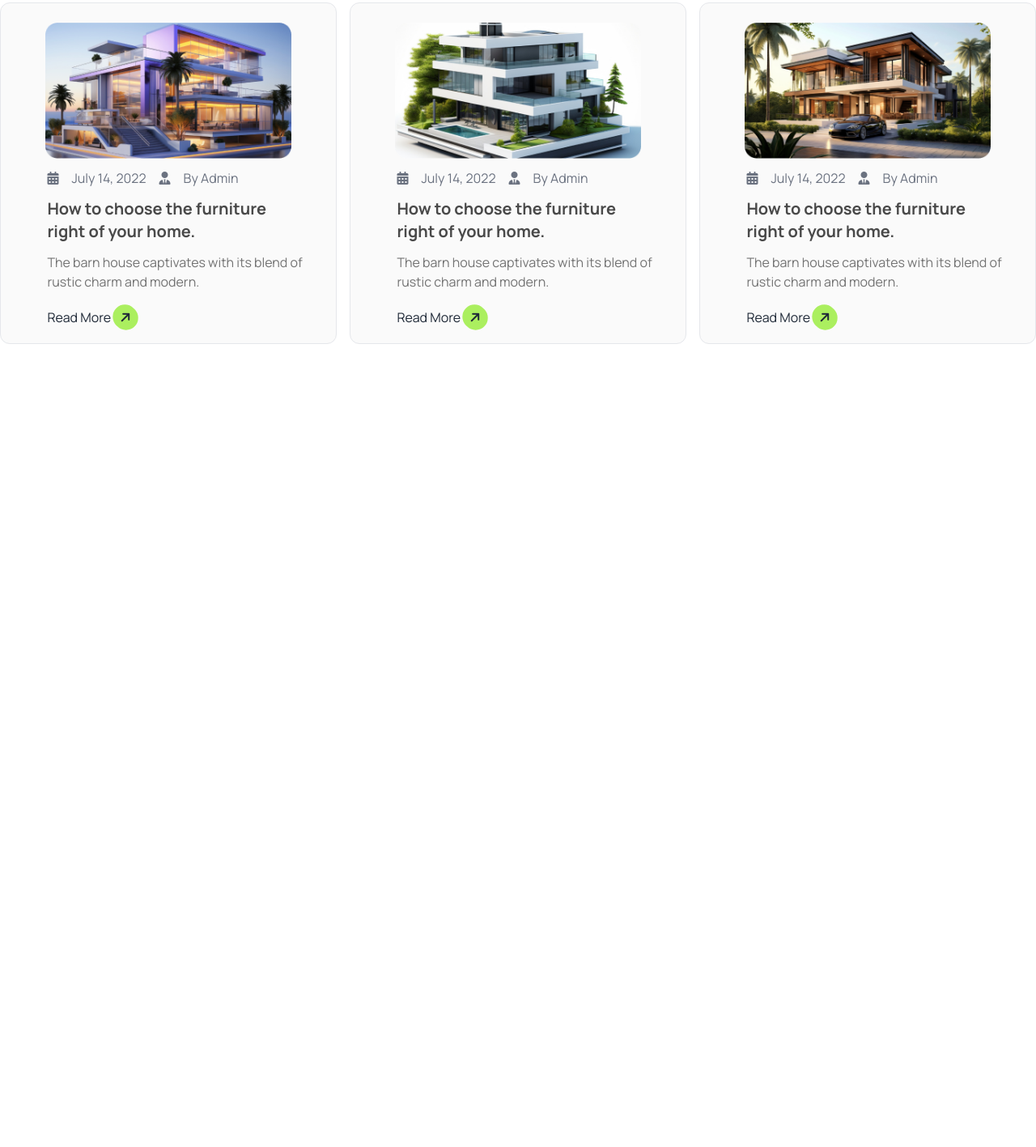
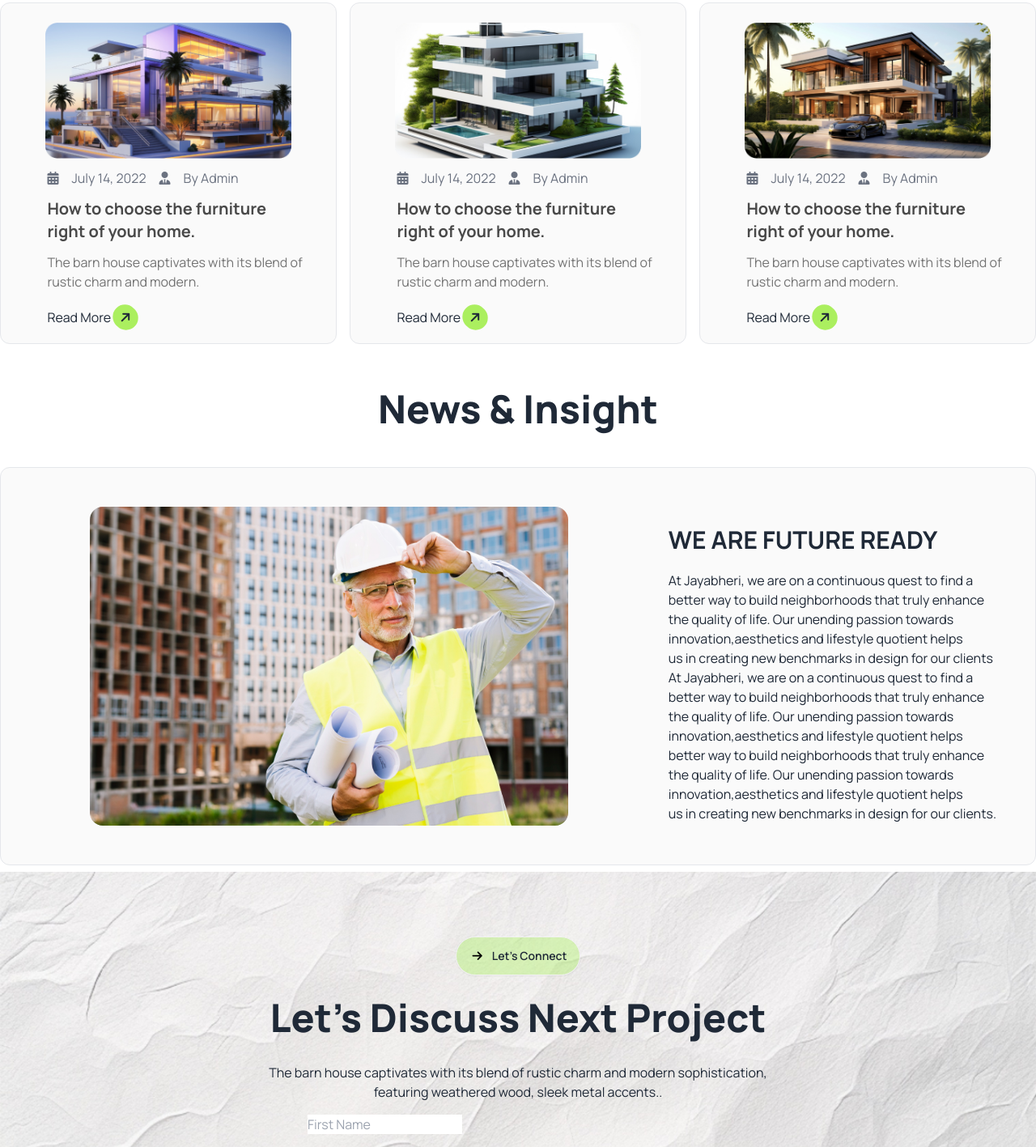
Before and after one commit to arojitmondal996/B10-Assignment-03, a plain HTML site: page index.html in a window 1280 px wide. Shown: the part 3481-4898 px from the top of the page at 81% size. Before the commit the page ends 3906 px from the top, so only its background shows below. Drawn offline with nearby package versions, Linux system fonts and the light colour scheme.

Commit message:
new section complete

```diff
--- a/index.html
+++ b/index.html
@@ -31,6 +31,12 @@
     <style>
         .font-manrope {
             font-family: "Manrope", sans-serif;
+        }
+        .next-project {
+            background-image: url("./assets/bg.jpg");
+            background-position: center;
+            background-size: cover;
+            background-repeat: no-repeat;
         }
     </style>
 </head>
@@ -228,7 +234,8 @@
                             <p>The barn house captivates with its blend of rustic charm <br> and modern. The barn house
                                 captivates with its blend of <br> rustic charm and modern .</p>
                             <a class="font-bold text-xl" href="#">View Details
-                                <i class="fa-solid mt-4 fa-arrow-right -rotate-45 p-2 bg-[#ABEF5F] rounded-3xl gap-8"></i>
+                                <i
+                                    class="fa-solid mt-4 fa-arrow-right -rotate-45 p-2 bg-[#ABEF5F] rounded-3xl gap-8"></i>
                             </a>
                         </div>
                     </div>
@@ -249,7 +256,8 @@
                             <h2 class="font-bold text-xl mb-4">Commercial</h2>
                             <p>The barn house captivates with its blend of rustic charm.</p>
                             <a class="font-bold text-xl" href="#">View Details
-                                <i class="fa-solid mt-4 fa-arrow-right -rotate-45 p-2 bg-[#ABEF5F] rounded-3xl gap-8"></i>
+                                <i
+                                    class="fa-solid mt-4 fa-arrow-right -rotate-45 p-2 bg-[#ABEF5F] rounded-3xl gap-8"></i>
                             </a>
                         </div>
                     </div>
@@ -379,7 +387,51 @@
                     </div>
                 </div>
             </div>
+            <!-- new section start -->
+            <div class="mx-auto container mt-14 flex justify-center items-center mb-12">
+                <h1 class="text-5xl font-extrabold">News & Insight</h1>
+            </div>
+            <div
+                class="mx-auto lg:flex container border border-spacing-1 mt-12 rounded-xl bg-[#fafafa] justify-center items-center p-12">
+                <div class="mx-auto flex container lg:h-1/2 lg:w-1/2 justify-center items-center">
+                    <img class="ml-0 rounded-2xl" src="./assets/arojit.jpg" alt="">
+                </div>
+                <div class="mx-auto mt-5 mr-0">
+                    <h1 class="text-3xl font-bold mb-5">WE ARE FUTURE READY</h1>
+                    <p>
+                        At Jayabheri, we are on a continuous quest to find a <br>
+                        better way to build neighborhoods that truly enhance <br>
+                        the quality of life. Our unending passion towards <br>
+                        innovation,aesthetics and lifestyle quotient helps <br>
+                        us in creating new benchmarks in design for our clients <br>
+                        At Jayabheri, we are on a continuous quest to find a <br>
+                        better way to build neighborhoods that truly enhance <br>
+                        the quality of life. Our unending passion towards <br>
+                        innovation,aesthetics and lifestyle quotient helps <br>
+                        better way to build neighborhoods that truly enhance <br>
+                        the quality of life. Our unending passion towards <br>
+                        innovation,aesthetics and lifestyle quotient helps <br>
+                        us in creating new benchmarks in design for our clients.
+                    </p>
+                </div>
+            </div>
         </section>
+        <!-- Let’s Discuss Next Project section start -->
+         <section class="next-project mt-2 p-4">
+            <div class="flex flex-col justify-center items-center text-center">
+                    <a
+                        class="btn bg-[#ABEF5F] bg-opacity-40 rounded-3xl mt-16 font-semibold justify-between items-center text-center">
+                        <i class="text-center fa-solid fa-arrow-right p-1 rounded-2xl text-black"></i>Let’s Connect
+                    </a>
+                    <h1 class="text-5xl font-extrabold mt-7 lg:mb-2 lg:mx-0">Let’s Discuss Next Project</h1>
+                    <p class="mx-2 lg:mx-0 mt-6">The barn house captivates with its blend of rustic charm and modern sophistication, <br> featuring weathered wood, sleek metal accents..</p>
+            </div>
+            <div class="w-5/12 mx-6 lg:mx-auto mt-4">
+                <div class="flex-1 lg:flex gap-4">
+                    <input class="" type="text" name="" id="" placeholder="First Name">
+                </div>
+            </div>
+         </section>
     </main>
     <footer>
 
```
Also changed, not shown: assets/arojit.jpg (added).
